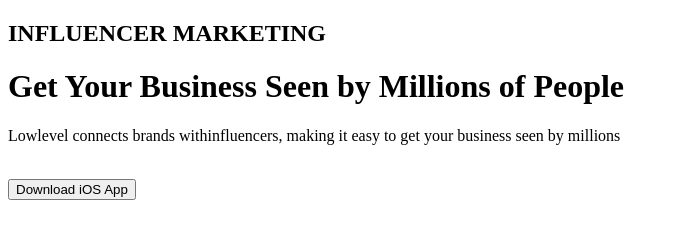
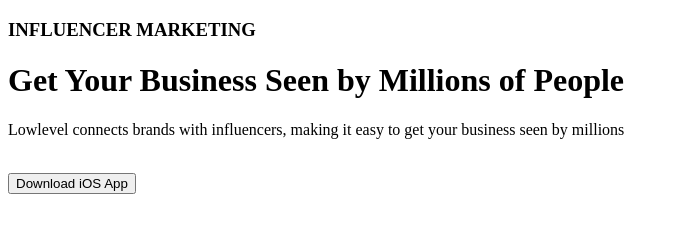
Before and after one commit to Mutava-Ndinda/git-flow-test, a plain HTML site: page index.html in a window 1280 px wide. Shown: the whole page, without its empty margins (0-679 px from the left). Drawn offline with Linux system fonts and the light colour scheme.

Commit message:
made changes

```diff
--- a/index.html
+++ b/index.html
@@ -8,9 +8,9 @@
 <body>
     <div>
         <div>
-            <h2>INFLUENCER MARKETING</h2>
-            <h1>Get Your Business Seen by Millions of People</h1>
-            <p>Lowlevel connects brands withinfluencers, making it easy to get your business seen by millions</p><br>
+            <h3>INFLUENCER MARKETING</h3>
+            <h1><b>Get Your Business Seen by Millions of People</b></h1>
+            <p>Lowlevel connects brands with influencers, making it easy to get your business seen by millions</p><br>
             <button>Download iOS App</button>
         </div>
 
```
Also changed, not shown: styles.css (added).
